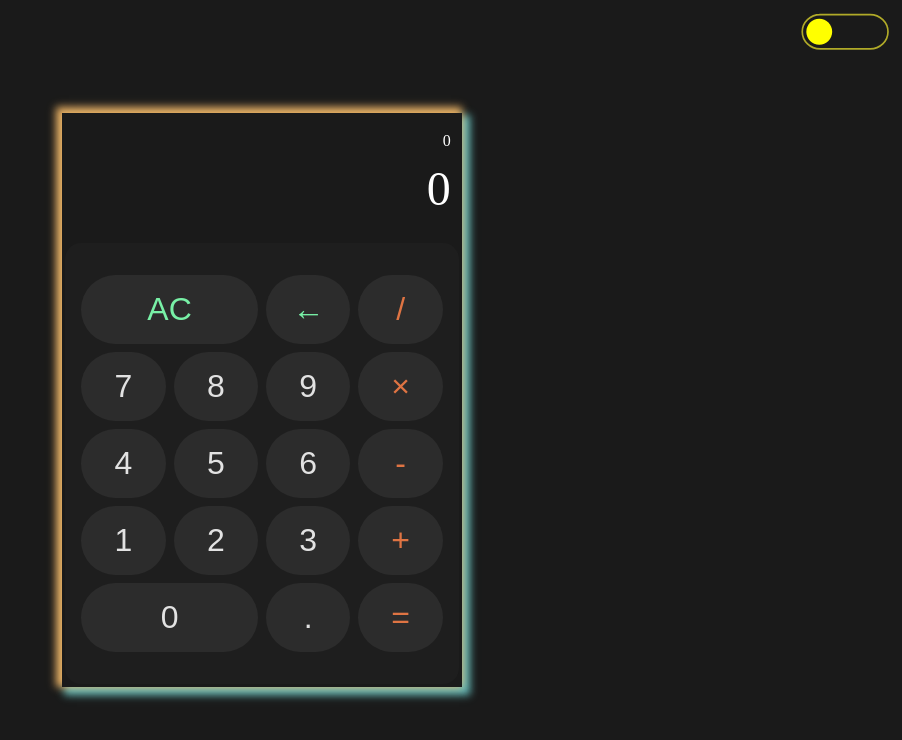
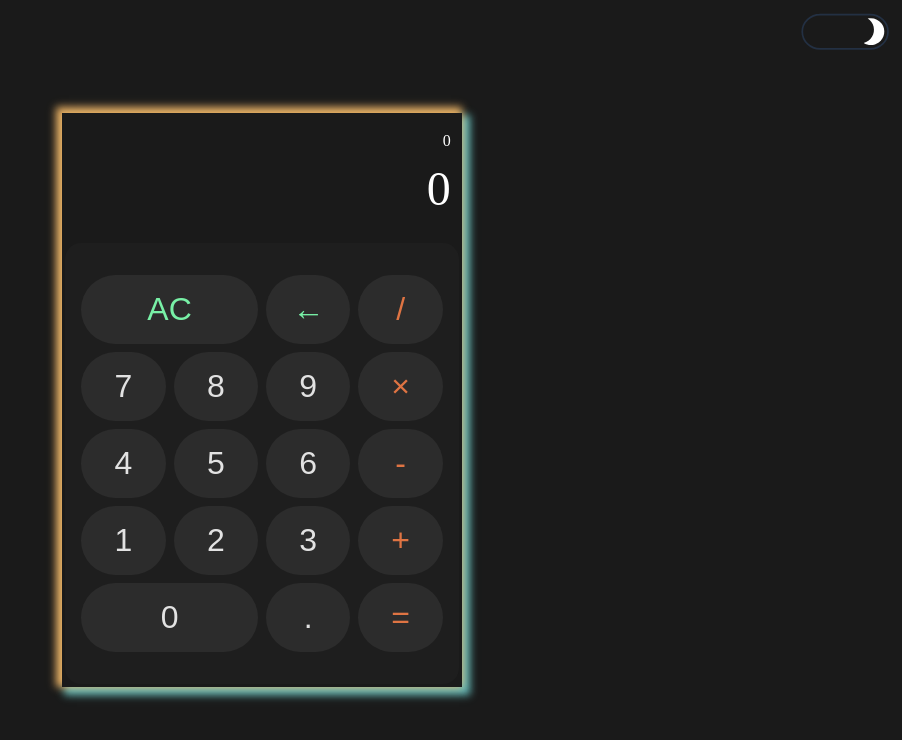
Before and after one commit to Shisunlel/calculator, a plain HTML site: page index.html in a window 1280 px wide. Shown: the whole page, without its empty margins (378-1280 px from the left). Drawn offline with Linux system fonts and the light colour scheme.

Commit message:
default checked

```diff
--- a/index.html
+++ b/index.html
@@ -24,7 +24,7 @@
     <div class="wrapper">
       <div class="switch_box toggler_box">
         <div class="toggle_switch">
-          <input type="checkbox" class="toggler" id="toggler">
+          <input type="checkbox" class="toggler" id="toggler" checked>
           <svg class="checkbox" xmlns="http://www.w3.org/2000/svg" style="isolation:isolate" viewBox="0 0 168 80">
              <path class="outer-ring" d="M41.534 9h88.932c17.51 0 31.724 13.658 31.724 30.482 0 16.823-14.215 30.48-31.724 30.48H41.534c-17.51 0-31.724-13.657-31.724-30.48C9.81 22.658 24.025 9 41.534 9z" fill="none" stroke="#233043" stroke-width="3" stroke-linecap="square" stroke-miterlimit="3"/>
              <path class="is_unchecked" d="M17 39.482c0-12.694 10.306-23 23-23s23 10.306 23 23-10.306 23-23 23-23-10.306-23-23z"/>
```
